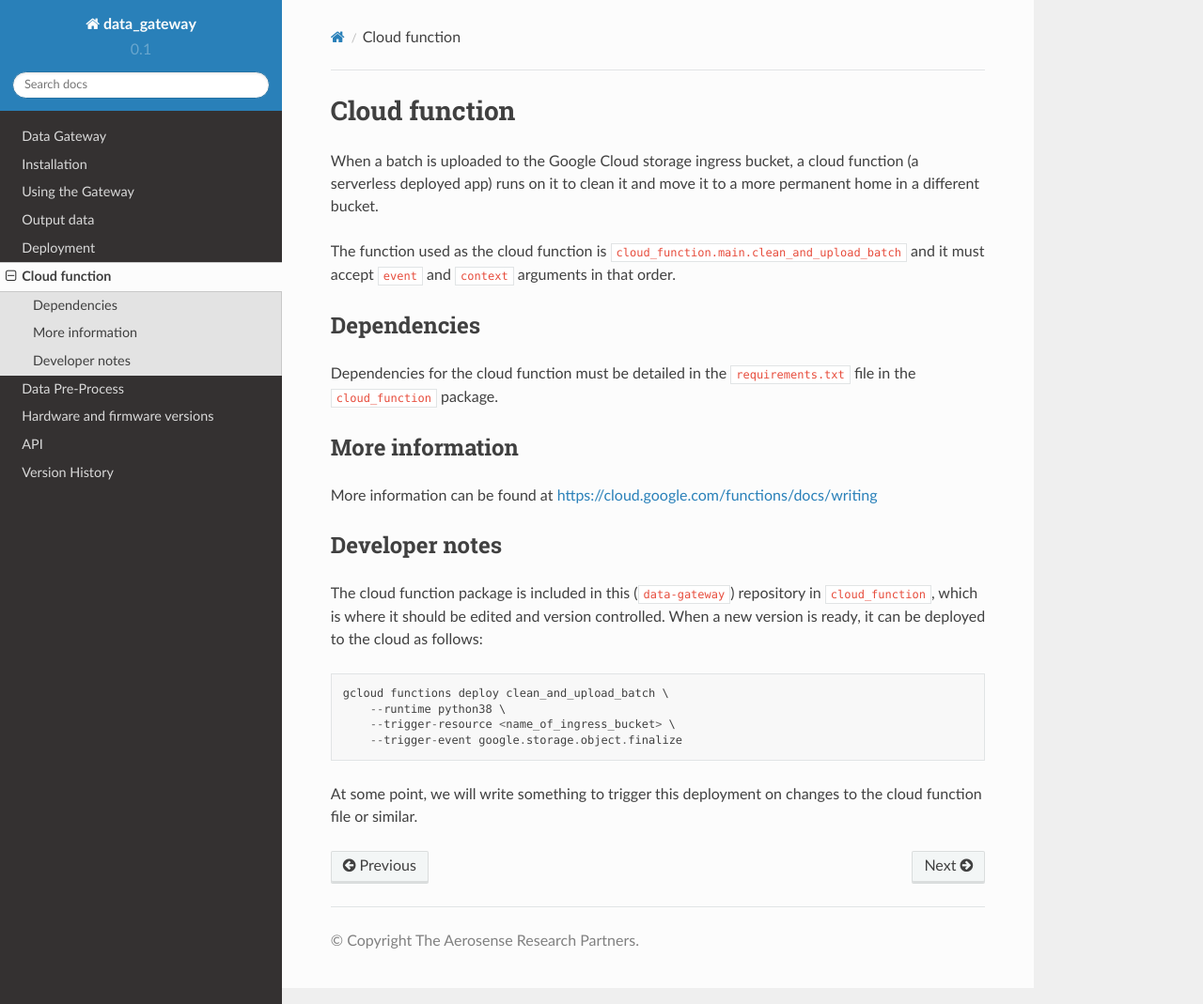
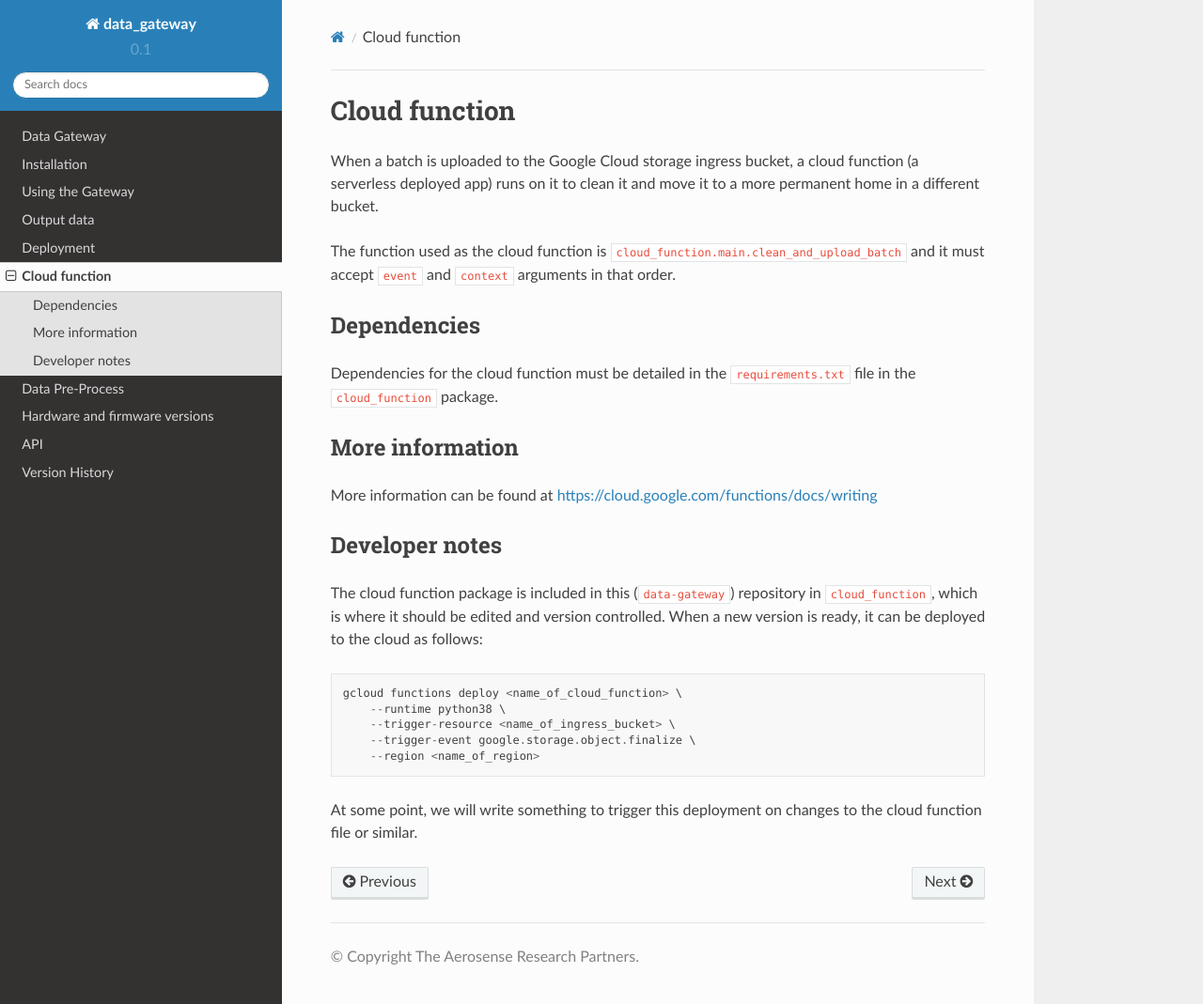
Before and after one commit to aerosense-ai/data-gateway, a Sphinx documentation site: the page built from docs/source/cloud_function.rst, in a window 1280 px wide and 1069 px high. Shown: the whole window at 94% size. Built offline with Sphinx 7.4.7 and the Read the Docs theme 2.0.0, drawn with Linux system fonts in a browser that asks for light colours.

Commit message:
DOC: Update cloud function deployment docs

```diff
--- a/docs/source/cloud_function.rst
+++ b/docs/source/cloud_function.rst
@@ -31,9 +31,10 @@ should be edited and version controlled. When a new version is ready, it can be
 
 .. code-block::
 
-    gcloud functions deploy clean_and_upload_batch \
+    gcloud functions deploy <name_of_cloud_function> \
         --runtime python38 \
         --trigger-resource <name_of_ingress_bucket> \
-        --trigger-event google.storage.object.finalize
+        --trigger-event google.storage.object.finalize \
+        --region <name_of_region>
 
 At some point, we will write something to trigger this deployment on changes to the cloud function file or similar.
```
